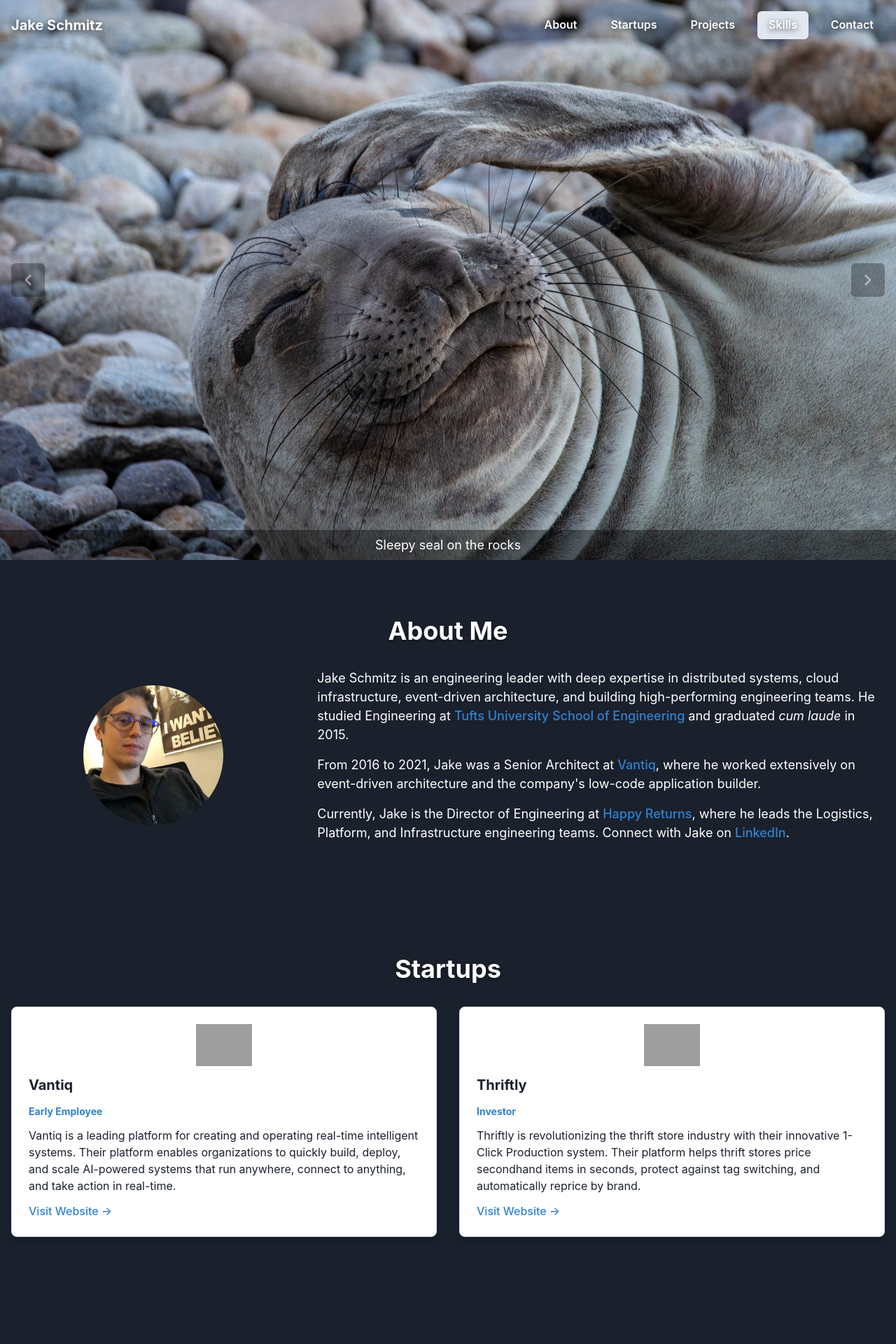
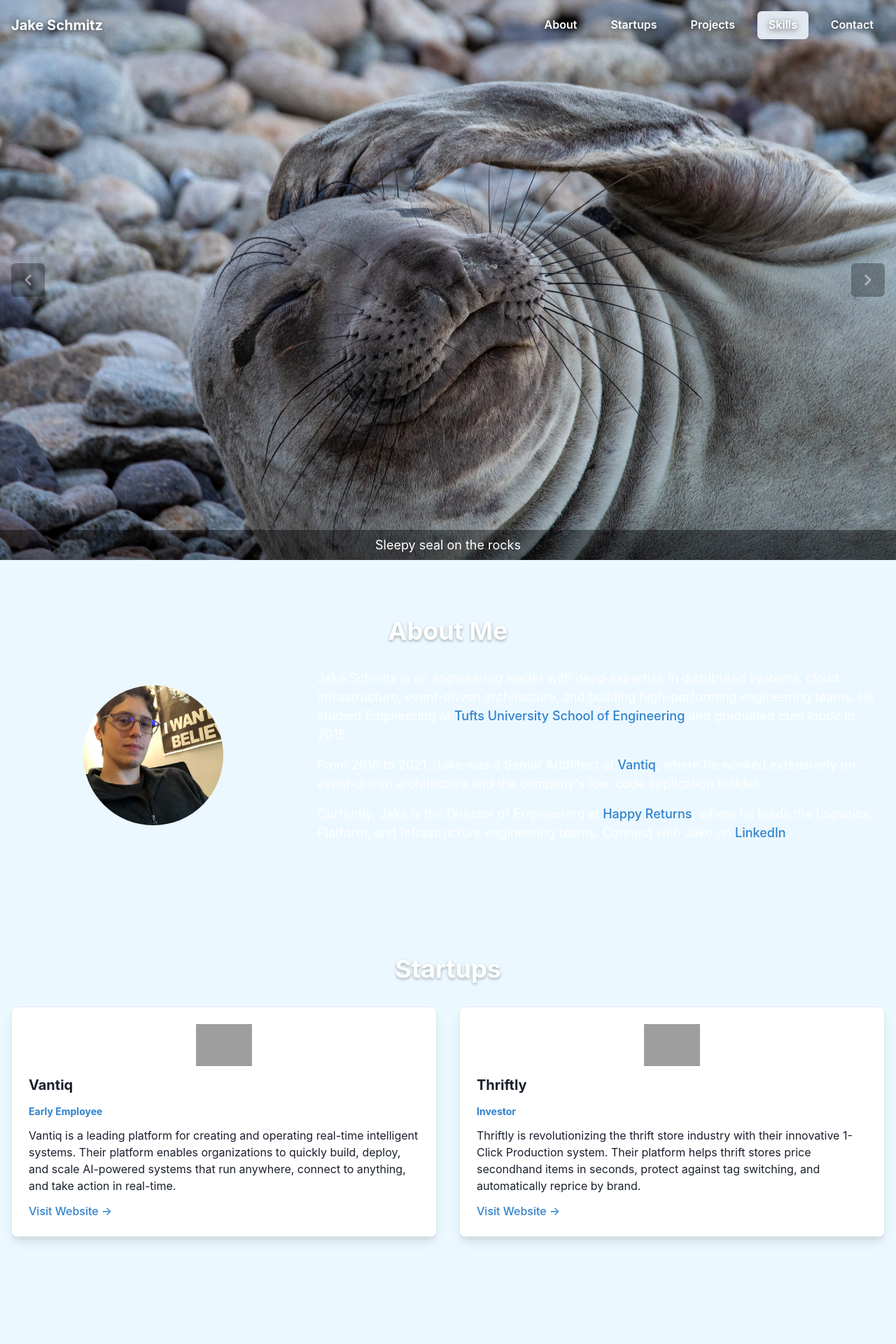
Before and after one commit to JakeSchmitz/jakeschmitz.github.io, a React (Vite) app: page / in a window 1280 px wide. Shown: the top 1920 px of the page at 70% size. Built offline with nearby package versions, Linux system fonts and the light colour scheme; grey boxes are pictures that could not be loaded.

Commit message:
Change background color of main content area to blue.50

```diff
--- a/src/App.tsx
+++ b/src/App.tsx
@@ -16,7 +16,7 @@ function App() {
     <Box minH="100vh">
       <Navbar />
       <Gallery />
-      <Box bg="gray.800" color="white">
+      <Box bg="blue.50" color="white">
         <MotionBox
           initial={{ opacity: 0 }}
           animate={{ opacity: 1 }}
```
